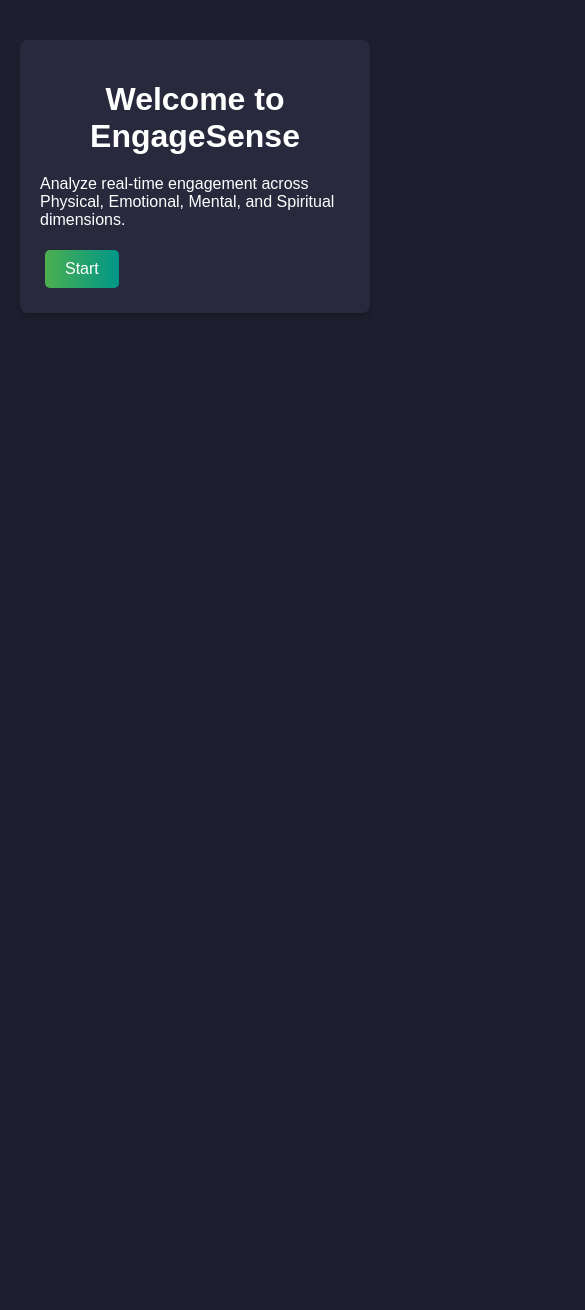
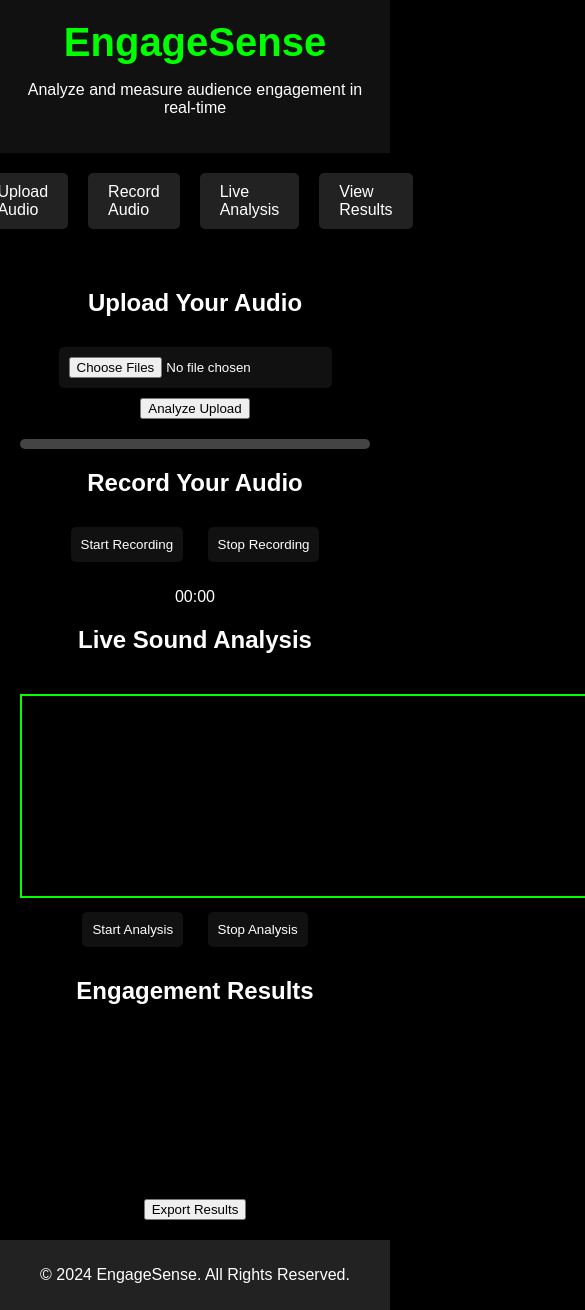
Before and after one commit to LiyamFlx/01, a plain HTML site: page index.html in a window 390 px wide. Shown: the top 1310 px of the page, 585 px wide, since content can reach past the window. Before the commit the page ends 844 px from the top, so only its background shows below. Drawn offline with nearby package versions, Linux system fonts and the light colour scheme.

Commit message:
Update index.html

```diff
--- a/index.html
+++ b/index.html
@@ -4,174 +4,241 @@
     <meta charset="UTF-8">
     <meta name="viewport" content="width=device-width, initial-scale=1.0">
     <title>EngageSense</title>
-  <script src="https://cdn.jsdelivr.net/npm/chart.js"></script>
-  <script src="https://cdnjs.cloudflare.com/ajax/libs/jsPDF/2.4.0/jspdf.umd.min.js"></script>
+    <meta name="description" content="Analyze and measure audience engagement in real-time with EngageSense.">
+    <link rel="stylesheet" href="https://cdnjs.cloudflare.com/ajax/libs/font-awesome/5.15.4/css/all.min.css">
     <style>
         /* General Styles */
         body {
             font-family: Arial, sans-serif;
             margin: 0;
             padding: 0;
-      background-color: #1e1e2f;
+            background-color: #000;
             color: #fff;
         }
-    .container {
-      max-width: 1200px;
-      margin: auto;
+
+        header {
+            background-color: #111;
             padding: 20px;
+            text-align: center;
         }
-    .btn {
+
+        header h1 {
+            margin: 0;
+            font-size: 2.5rem;
+            color: #0f0;
+        }
+
+        nav {
+            display: flex;
+            justify-content: center;
+            gap: 20px;
+            margin: 20px 0;
+        }
+
+        nav a {
+            color: #fff;
+            text-decoration: none;
             padding: 10px 20px;
-      margin: 5px;
-      background: linear-gradient(90deg, #4caf50, #009688);
+            background: #222;
+            border-radius: 5px;
+            transition: background-color 0.3s ease;
+        }
+
+        nav a:hover {
+            background-color: #0f0;
+        }
+
+        main {
+            padding: 20px;
+            text-align: center;
+        }
+
+        footer {
+            background-color: #222;
+            padding: 10px;
+            text-align: center;
+            color: #fff;
+        }
+
+        /* Chart Container */
+        .chart-container {
+            max-width: 600px;
+            margin: 20px auto;
+        }
+
+        /* Upload Section */
+        .upload-section, .record-section, .live-analysis {
+            margin: 20px auto;
+            max-width: 600px;
+            text-align: center;
+        }
+
+        .upload-section input, .record-section button, .live-analysis button {
+            padding: 10px;
+            margin: 10px;
+            background: #111;
+            color: #fff;
             border: none;
             border-radius: 5px;
             cursor: pointer;
-      color: white;
-      font-size: 16px;
-      transition: transform 0.2s;
+            transition: background-color 0.3s ease;
         }
-    .btn:hover {
-      transform: scale(1.05);
+
+        .upload-section input:hover, .record-section button:hover, .live-analysis button:hover {
+            background: #0f0;
         }
-    .card {
-      background-color: #29293d;
-      border-radius: 8px;
-      padding: 20px;
-      margin: 20px 0;
-      box-shadow: 0px 4px 6px rgba(0, 0, 0, 0.2);
+
+        /* Real-Time Canvas */
+        #waveform {
+            border: 2px solid #0f0;
+            margin-top: 20px;
         }
-    h1, h2, h3 {
-      text-align: center;
-      margin-bottom: 20px;
+
+        /* Multi-Track Progress */
+        .progress-bar {
+            margin-top: 20px;
+            width: 100%;
+            background-color: #444;
+            border-radius: 10px;
+            overflow: hidden;
         }
-    canvas {
-      background-color: #2e2e3f;
-      border-radius: 8px;
-    }
-    .hidden {
-      display: none;
-    }
-    /* Responsive Design */
-    @media only screen and (max-width: 768px) {
-      canvas {
-        width: 100% !important;
-      }
+
+        .progress-bar div {
+            height: 10px;
+            width: 0;
+            background-color: #0f0;
         }
     </style>
 </head>
 <body>
-  <div class="container">
-    <!-- Welcome Screen -->
-    <div id="welcome-screen" class="card">
-      <h1>Welcome to EngageSense</h1>
-      <p>Analyze real-time engagement across Physical, Emotional, Mental, and Spiritual dimensions.</p>
-      <button class="btn" onclick="showScreen('upload-record-screen')">Start</button>
+
+    <!-- Header -->
+    <header>
+        <h1>EngageSense</h1>
+        <p>Analyze and measure audience engagement in real-time</p>
+    </header>
+
+    <!-- Navigation -->
+    <nav>
+        <a href="#upload">Upload Audio</a>
+        <a href="#record">Record Audio</a>
+        <a href="#live-analysis">Live Analysis</a>
+        <a href="#results">View Results</a>
+    </nav>
+
+    <!-- Main Content -->
+    <main>
+        <!-- Upload Section -->
+        <section id="upload" class="upload-section">
+            <h2>Upload Your Audio</h2>
+            <input type="file" accept=".mp3,.wav" id="audio-upload" multiple>
+            <button onclick="handleUpload()">Analyze Upload</button>
+            <div class="progress-bar"><div id="progress"></div></div>
+        </section>
+
+        <!-- Record Section -->
+        <section id="record" class="record-section">
+            <h2>Record Your Audio</h2>
+            <button onclick="startRecording()">Start Recording</button>
+            <button onclick="stopRecording()">Stop Recording</button>
+            <p id="record-timer">00:00</p>
+        </section>
+
+        <!-- Live Analysis Section -->
+        <section id="live-analysis" class="live-analysis">
+            <h2>Live Sound Analysis</h2>
+            <canvas id="waveform" width="600" height="200"></canvas>
+            <button onclick="startLiveAnalysis()">Start Analysis</button>
+            <button onclick="stopLiveAnalysis()">Stop Analysis</button>
+        </section>
+
+        <!-- Results Section -->
+        <section id="results">
+            <h2>Engagement Results</h2>
+            <div class="chart-container">
+                <canvas id="engagementChart"></canvas>
             </div>
+            <button onclick="exportResults()">Export Results</button>
+        </section>
+    </main>
 
-    <!-- Upload/Record Screen -->
-    <div id="upload-record-screen" class="card hidden">
-      <h2>Upload or Record Audio</h2>
-      <div>
-        <label for="file-input" class="btn">Upload Files</label>
-        <input id="file-input" type="file" multiple accept=".mp3, .mp4" style="display:none" onchange="handleFileUpload(event)">
-        <progress id="upload-progress" max="100" value="0" class="hidden"></progress>
-      </div>
-      <div>
-        <button class="btn" onclick="startRecording()">Start Recording</button>
-        <button class="btn hidden" id="stop-recording" onclick="stopRecording()">Stop</button>
-        <p id="record-timer">Recording Time: 0:00</p>
-      </div>
-      <button class="btn" onclick="showScreen('real-time-data')">Next</button>
-    </div>
+    <!-- Footer -->
+    <footer>
+        <p>&copy; 2024 EngageSense. All Rights Reserved.</p>
+    </footer>
 
-    <!-- Real-Time Data Screen -->
-    <div id="real-time-data" class="card hidden">
-      <h2>Real-Time Engagement Data</h2>
-      <canvas id="realTimeChart"></canvas>
-      <button class="btn" onclick="showScreen('dashboard-results')">Next</button>
-    </div>
+    <!-- Scripts -->
+    <script src="https://cdn.jsdelivr.net/npm/chart.js"></script>
+    <script>
+        const audioContext = new (window.AudioContext || window.webkitAudioContext)();
+        let analyser, dataArray, bufferLength;
 
-    <!-- Engagement Dashboard Results -->
-    <div id="dashboard-results" class="card hidden">
-      <h2>Engagement Dashboard Results</h2>
-      <canvas id="resultsChart"></canvas>
-      <button class="btn" onclick="generatePDF()">Download Results</button>
-      <button class="btn" onclick="showScreen('detailed-results')">View Detailed Results</button>
-    </div>
-
-    <!-- Detailed Engagement Results -->
-    <div id="detailed-results" class="card hidden">
-      <h2>Detailed Engagement Results</h2>
-      <canvas id="detailedResultsChart"></canvas>
-      <button class="btn" onclick="showScreen('dashboard-results')">Back</button>
-    </div>
-  </div>
-
-  <script>
-    /* Navigation Logic */
-    function showScreen(screenId) {
-      document.querySelectorAll('.card').forEach(screen => screen.classList.add('hidden'));
-      document.getElementById(screenId).classList.remove('hidden');
+        function handleUpload() {
+            const progressBar = document.getElementById('progress');
+            progressBar.style.width = '0%';
+            setTimeout(() => progressBar.style.width = '100%', 1000);
+            alert('Files uploaded successfully!');
         }
 
-    /* Upload/Record Logic */
-    function handleFileUpload(event) {
-      const progressBar = document.getElementById('upload-progress');
-      progressBar.classList.remove('hidden');
-      progressBar.value = 0;
-      setTimeout(() => progressBar.value = 100, 2000); // Simulate upload
-    }
-
-    let recordingTimer;
         function startRecording() {
-      document.getElementById('stop-recording').classList.remove('hidden');
-      recordingTimer = setInterval(() => {
-        const timer = document.getElementById('record-timer');
-        let [minutes, seconds] = timer.textContent.split(': ')[1].split(':').map(Number);
-        seconds += 1;
-        if (seconds === 60) {
-          seconds = 0;
-          minutes += 1;
-        }
-        timer.textContent = `Recording Time: ${minutes}:${seconds < 10 ? '0' : ''}${seconds}`;
-      }, 1000);
+            alert('Recording started.');
+            document.getElementById('record-timer').textContent = 'Recording...';
         }
 
         function stopRecording() {
-      clearInterval(recordingTimer);
-      document.getElementById('stop-recording').classList.add('hidden');
+            alert('Recording stopped.');
+            document.getElementById('record-timer').textContent = '00:00';
         }
 
-    /* Chart.js Example Data */
-    const engagementData = {
-      labels: ['Physical', 'Emotional', 'Mental', 'Spiritual'],
-      datasets: [{
-        label: 'Engagement Levels',
-        data: [50, 60, 70, 80],
-        backgroundColor: ['rgba(75, 192, 192, 0.2)'],
-        borderColor: ['rgba(75, 192, 192, 1)'],
-        borderWidth: 1
-      }]
-    };
+        function startLiveAnalysis() {
+            analyser = audioContext.createAnalyser();
+            navigator.mediaDevices.getUserMedia({ audio: true })
+                .then(stream => {
+                    const source = audioContext.createMediaStreamSource(stream);
+                    source.connect(analyser);
+                    analyser.fftSize = 256;
+                    bufferLength = analyser.frequencyBinCount;
+                    dataArray = new Uint8Array(bufferLength);
+                    visualizeWaveform();
+                })
+                .catch(error => console.error('Error accessing microphone:', error));
+        }
 
-    /* Initialize Charts */
-    window.onload = function() {
-      const ctx1 = document.getElementById('realTimeChart').getContext('2d');
-      new Chart(ctx1, { type: 'line', data: engagementData });
+        function stopLiveAnalysis() {
+            alert('Live analysis stopped.');
+        }
 
-      const ctx2 = document.getElementById('resultsChart').getContext('2d');
-      new Chart(ctx2, { type: 'bar', data: engagementData });
+        function visualizeWaveform() {
+            const canvas = document.getElementById('waveform');
+            const ctx = canvas.getContext('2d');
+            function draw() {
+                requestAnimationFrame(draw);
+                analyser.getByteTimeDomainData(dataArray);
+                ctx.fillStyle = 'black';
+                ctx.fillRect(0, 0, canvas.width, canvas.height);
+                ctx.lineWidth = 2;
+                ctx.strokeStyle = 'lime';
+                ctx.beginPath();
+                let sliceWidth = canvas.width * 1.0 / bufferLength;
+                let x = 0;
+                for (let i = 0; i < bufferLength; i++) {
+                    let v = dataArray[i] / 128.0;
+                    let y = v * canvas.height / 2;
+                    if (i === 0) {
+                        ctx.moveTo(x, y);
+                    } else {
+                        ctx.lineTo(x, y);
+                    }
+                    x += sliceWidth;
+                }
+                ctx.lineTo(canvas.width, canvas.height / 2);
+                ctx.stroke();
+            }
+            draw();
+        }
 
-      const ctx3 = document.getElementById('detailedResultsChart').getContext('2d');
-      new Chart(ctx3, { type: 'radar', data: engagementData });
-    };
-
-    /* PDF Export */
-    function generatePDF() {
-      const doc = new jsPDF();
-      doc.text('Engagement Results', 10, 10);
-      doc.save('results.pdf');
+        function exportResults() {
+            alert('Results exported as PDF.');
         }
     </script>
 </body>
```
Lines whose indentation alone changed are shown as unchanged.
